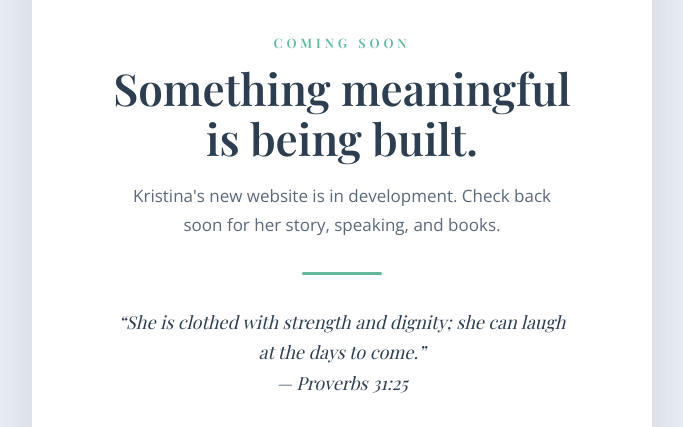
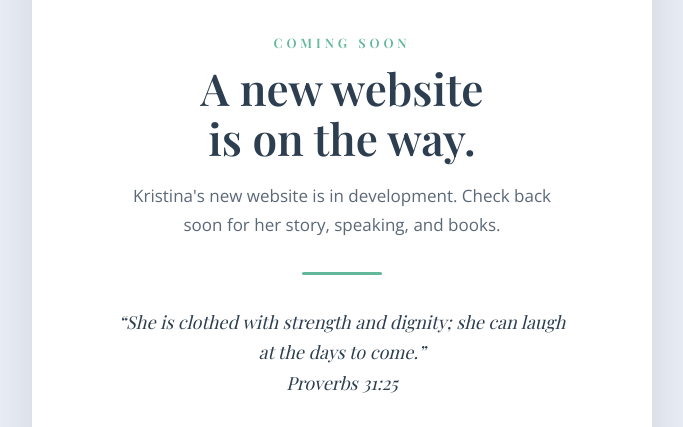
Before and after one commit to NowackBlack/kristinadhountal, a plain HTML site: page index.html in a window 1280 px wide. Shown: the part 247-674 px from the top of the page, without its empty margins (298-981 px from the left). Drawn offline with nearby package versions, Linux system fonts and the light colour scheme; a web font is replaced by a local one.

Commit message:
Add files via upload

```diff
--- a/index.html
+++ b/index.html
@@ -51,10 +51,10 @@
   <main>
     <img class="logo" src="logo.png" alt="Kristina Dhountal">
     <div class="eyebrow">Coming Soon</div>
-    <h1>Something meaningful is being built.</h1>
+    <h1>A new website is on the way.</h1>
     <p>Kristina's new website is in development. Check back soon for her story, speaking, and books.</p>
     <hr class="rule">
-    <p class="quote">“She is clothed with strength and dignity; she can laugh at the days to come.” <br>— Proverbs 31:25</p>
+    <p class="quote">“She is clothed with strength and dignity; she can laugh at the days to come.” <br>Proverbs 31:25</p>
     <div class="socials">
       <a href="https://www.instagram.com/kristina_dhountal/" aria-label="Instagram" target="_blank" rel="noopener"><svg viewBox="0 0 24 24" aria-hidden="true"><path d="M12 2.2c3.2 0 3.6 0 4.8.1 3.3.1 4.8 1.7 4.9 4.9.1 1.3.1 1.6.1 4.8s0 3.6-.1 4.8c-.1 3.2-1.7 4.8-4.9 4.9-1.3.1-1.6.1-4.8.1s-3.6 0-4.8-.1c-3.3-.1-4.8-1.7-4.9-4.9C2.2 15.6 2.2 15.2 2.2 12s0-3.6.1-4.8C2.4 3.9 3.9 2.4 7.2 2.3c1.2-.1 1.6-.1 4.8-.1zM12 0C8.7 0 8.3 0 7.1.1 2.7.3.3 2.7.1 7.1 0 8.3 0 8.7 0 12s0 3.7.1 4.9c.2 4.4 2.6 6.8 7 7 1.2.1 1.6.1 4.9.1s3.7 0 4.9-.1c4.4-.2 6.8-2.6 7-7 .1-1.2.1-1.6.1-4.9s0-3.7-.1-4.9c-.2-4.4-2.6-6.8-7-7C15.7 0 15.3 0 12 0zm0 5.8a6.2 6.2 0 1 0 0 12.4 6.2 6.2 0 0 0 0-12.4zM12 16a4 4 0 1 1 0-8 4 4 0 0 1 0 8zm6.4-11.8a1.4 1.4 0 1 0 0 2.9 1.4 1.4 0 0 0 0-2.9z"/></svg></a>
       <a href="https://www.facebook.com/kristina.dhountal" aria-label="Facebook" target="_blank" rel="noopener"><svg viewBox="0 0 24 24" aria-hidden="true"><path d="M24 12a12 12 0 1 0-13.9 11.9v-8.4H7.1V12h3V9.4c0-3 1.8-4.7 4.5-4.7 1.3 0 2.7.2 2.7.2v3h-1.5c-1.5 0-2 .9-2 1.9V12h3.4l-.5 3.5h-2.9v8.4A12 12 0 0 0 24 12z"/></svg></a>
```
